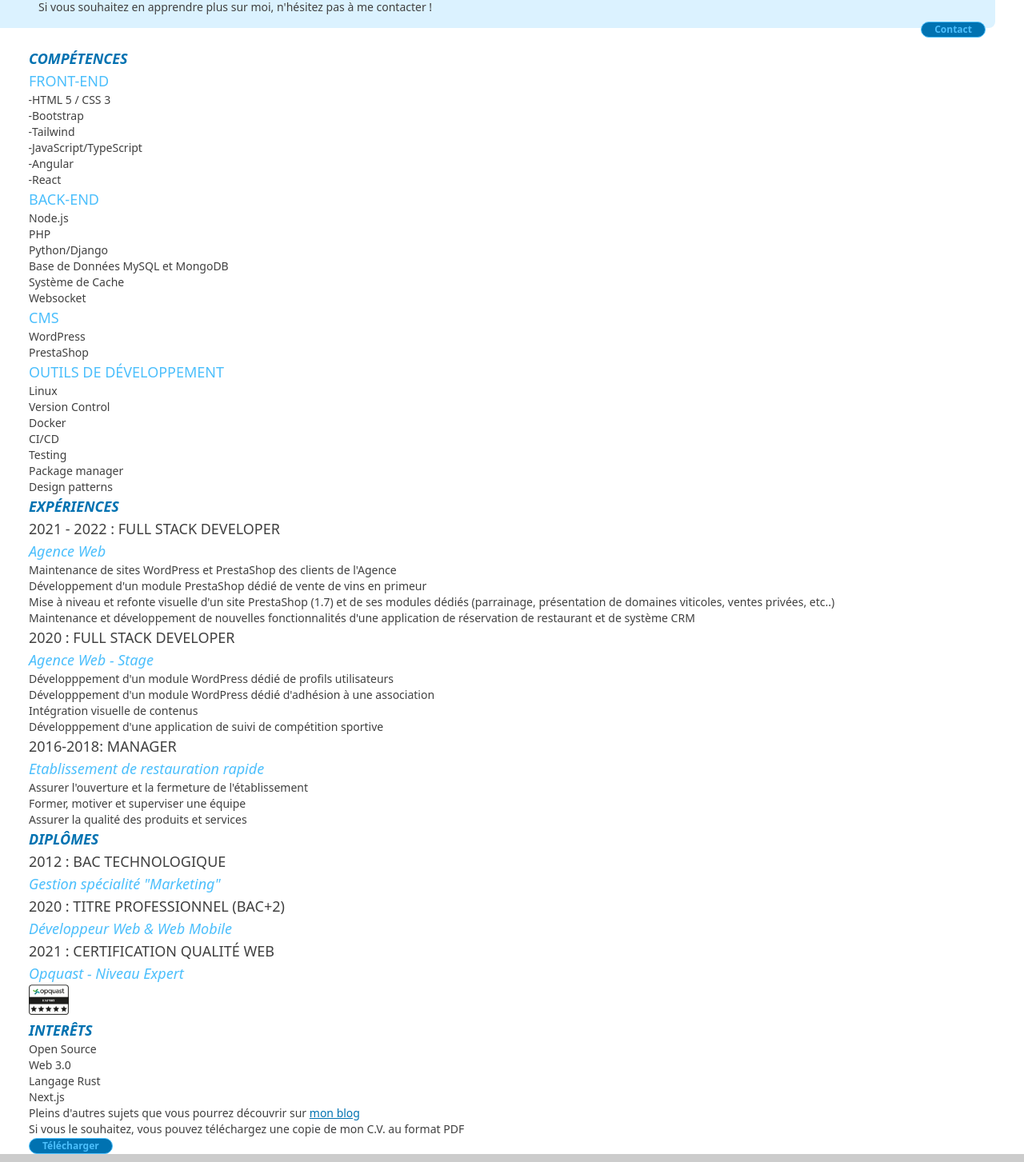
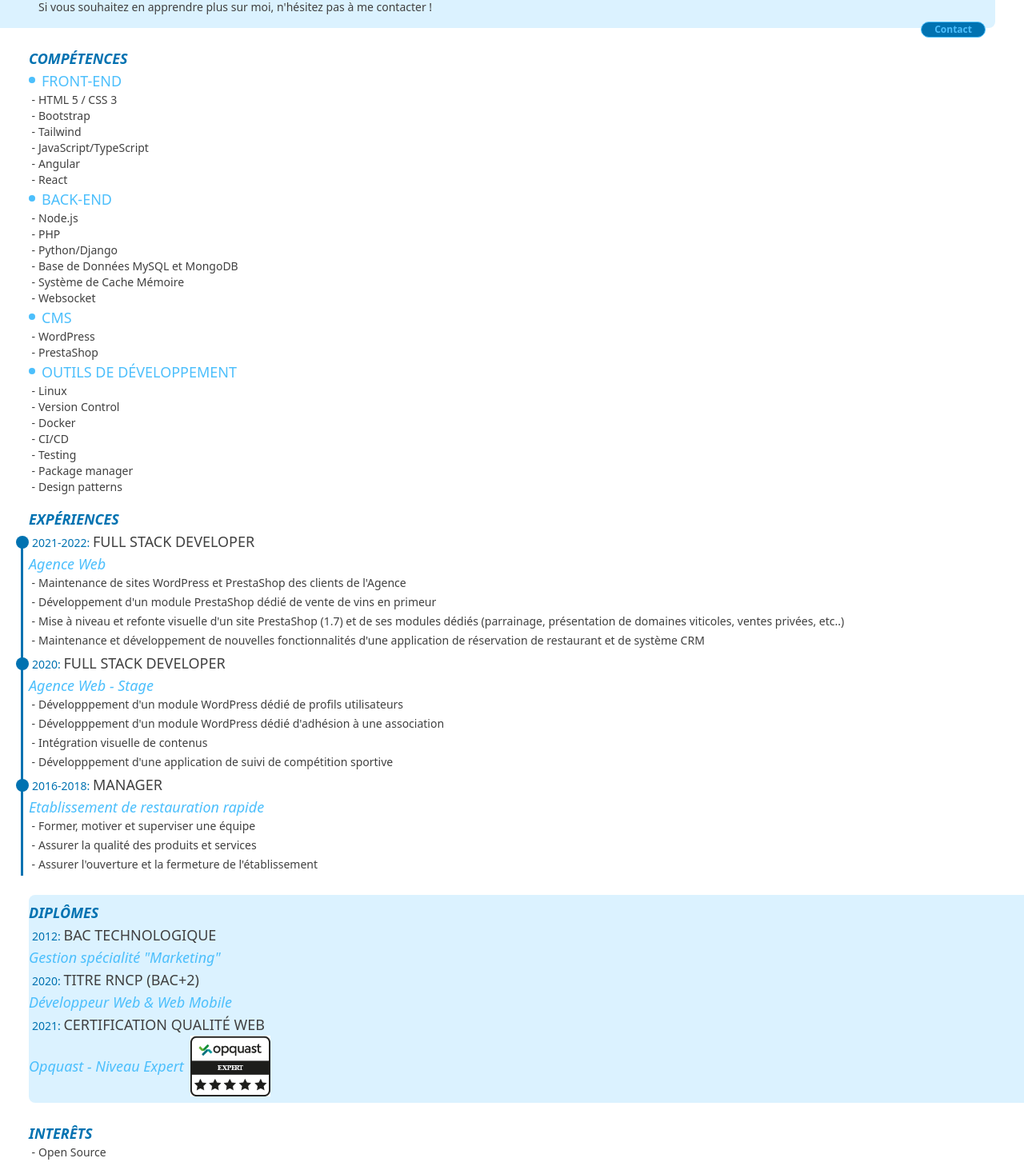
Before and after one commit to gBoole01/g-boole-01, a Next.js app: page /resume in a window 1280 px wide. Shown: the part 186-1639 px from the top of the page at 80% size. Built offline with nearby package versions, Linux system fonts and the light colour scheme.

Commit message:
refactor: separate resume page content into multiple components

```diff
--- a/src/pages/resume.tsx
+++ b/src/pages/resume.tsx
@@ -1,109 +1,25 @@
-import type { NextPage } from 'next';
-import Link from 'next/link';
 import Head from 'next/head';
-import Image from 'next/image';
 import Layout from '../components/layout';
 import { SITENAME } from '../lib/constants';
-import Button from '../components/button';
+import ResumeIntro from '../components/resume-intro';
+import ResumeSkills from '../components/resume-skills';
+import ResumeExperiences from '../components/resume-experiences';
+import ResumeDiplomas from '../components/resume-diplomas';
+import ResumeInterests from '../components/resume-interests';
+import ResumeOutro from '../components/resume-outro';
 
-const Resume: NextPage = () => (
+const Resume = () => (
     <Layout>
       <Head>
         <title>Curriculum Vitae | {SITENAME}</title>
       </Head>
 
-      <section className="py-2 my-6 relative after:absolute after:z-[-1] after:content[''] after:bg-blue-2/20 after:rounded-r-lg after:right-0 after:left-[-2.25rem] after:top-0 after:bottom-0">
-        <h1 className="text-2xl text-blue-1 font-bold uppercase">Curriculum Vitae</h1>
-        <p className="text-gray-1 text-sm ml-3 mt-3">Pour des raisons de confidentialités, les noms des personnes, écoles, et entreprises ne sont pas communiqués.</p>
-        <p className="text-gray-1 text-sm ml-3 mb-2">Si vous souhaitez en apprendre plus sur moi, n'hésitez pas à me contacter !</p>
-        <div className="absolute right-3 bottom-[-0.75rem]">
-          <Button href="/contact" label="Contact" />
-        </div>
-      </section>
-      <section className="text-sm text-gray-1">
-        <h2 className="text-lg text-blue-1 font-bold italic uppercase">Compétences</h2>
-        <h3 className="text-lg text-blue-2 uppercase">Front-End</h3>
-        <ul className="list-['-'] pl-1">
-          <li>HTML 5 / CSS 3</li>
-          <li>Bootstrap</li>
-          <li>Tailwind</li>
-          <li>JavaScript/TypeScript</li>
-          <li>Angular</li>
-          <li>React</li>
-        </ul>
-        <h3 className="text-lg text-blue-2 uppercase">Back-End</h3>
-        <ul>
-          <li>Node.js</li>
-          <li>PHP</li>
-          <li>Python/Django</li>
-          <li>Base de Données MySQL et MongoDB</li>
-          <li>Système de Cache</li>
-          <li>Websocket</li>
-        </ul>
-        <h3 className="text-lg text-blue-2 uppercase">CMS</h3>
-        <ul>
-          <li>WordPress</li>
-          <li>PrestaShop</li>
-        </ul>
-        <h3 className="text-lg text-blue-2 uppercase">Outils de Développement</h3>
-        <ul>
-          <li>Linux</li>
-          <li>Version Control</li>
-          <li>Docker</li>
-          <li>CI/CD</li>
-          <li>Testing</li>
-          <li>Package manager</li>
-          <li>Design patterns</li>
-        </ul>
-        <h2 className="text-lg text-blue-1 font-bold italic uppercase">Expériences</h2>
-        <h3 className="text-lg uppercase">2021 - 2022 : Full Stack Developer</h3>
-        <p className="text-lg text-blue-2 italic">Agence Web</p>
-        <ul>
-          <li>Maintenance de sites WordPress et PrestaShop des clients de l'Agence</li>
-          <li>Développement d'un module PrestaShop dédié de vente de vins en primeur</li>
-          <li>Mise à niveau et refonte visuelle d'un site PrestaShop (1.7) et de ses modules dédiés (parrainage, présentation de domaines viticoles, ventes privées, etc..)</li>
-          <li>Maintenance et développement de nouvelles fonctionnalités d'une application de réservation de restaurant et de système CRM</li>
-        </ul>
-        <h3 className="text-lg uppercase">2020 : Full Stack Developer</h3>
-        <p className="text-lg text-blue-2 italic">Agence Web - Stage</p>
-        <ul>
-          <li>Développpement d'un module WordPress dédié de profils utilisateurs</li>
-          <li>Développpement d'un module WordPress dédié d'adhésion à une association</li>
-          <li>Intégration visuelle de contenus</li>
-          <li>Développpement d'une application de suivi de compétition sportive</li>
-        </ul>
-        <h3 className="text-lg uppercase">2016-2018: Manager</h3>
-        <p className="text-lg text-blue-2 italic">Etablissement de restauration rapide</p>
-        <ul>
-          <li>Assurer l'ouverture et la fermeture de l'établissement</li>
-          <li>Former, motiver et superviser une équipe</li>
-          <li>Assurer la qualité des produits et services</li>
-        </ul>
-        <h2 className="text-lg text-blue-1 font-bold italic uppercase">Diplômes</h2>
-        <h3 className="text-lg uppercase">2012 : Bac Technologique</h3>
-        <p className="text-lg text-blue-2 italic">Gestion spécialité "Marketing"</p>
-        <h3 className="text-lg uppercase">2020 : Titre Professionnel (BAC+2)</h3>
-        <p className="text-lg text-blue-2 italic">Développeur Web & Web Mobile</p>
-        <h3 className="text-lg uppercase">2021 : Certification Qualité Web</h3>
-        <p className="text-lg text-blue-2 italic">Opquast - Niveau Expert</p>
-        <Image
-          priority
-          src="/images/opquast-expert-badge.png"
-          height={38}
-          width={50}
-          alt="opquast expert badge"
-        />
-        <h2 className="text-lg text-blue-1 font-bold italic uppercase">Interêts</h2>
-        <ul>
-          <li>Open Source</li>
-          <li>Web 3.0</li>
-          <li>Langage Rust</li>
-          <li>Next.js</li>
-          <li>Pleins d'autres sujets que vous pourrez découvrir sur <Link href="/blog"><a className="text-blue-1 underline">mon blog</a></Link></li>
-        </ul>
-        <p>Si vous le souhaitez, vous pouvez téléchargez une copie de mon C.V. au format PDF</p>
-        <Button href="/resume" label="Télécharger" />
-      </section>
+      <ResumeIntro/>
+      <ResumeSkills />
+      <ResumeExperiences />
+      <ResumeDiplomas />
+      <ResumeInterests />
+      <ResumeOutro/>
     </Layout>
   )
 
```
